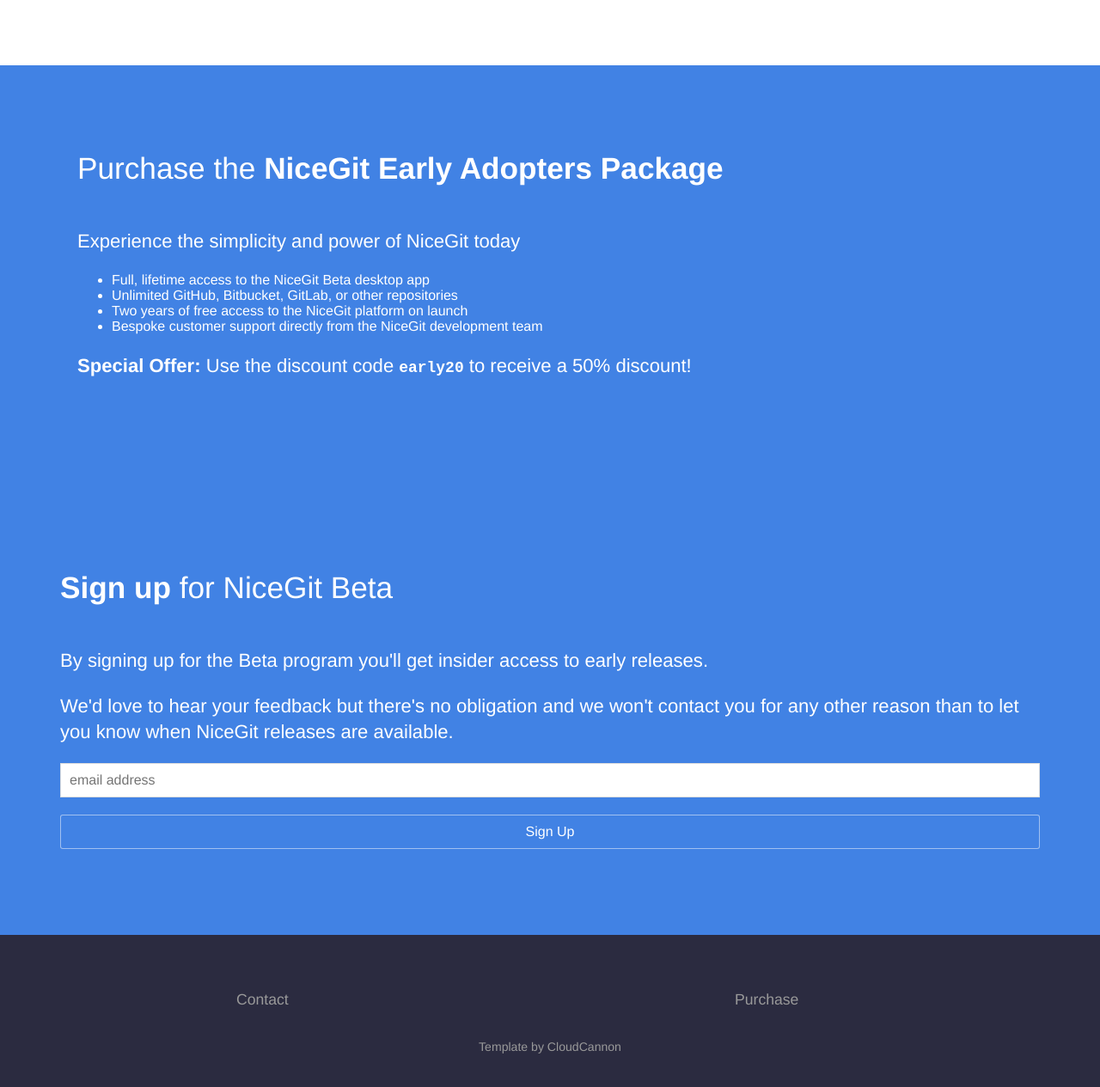
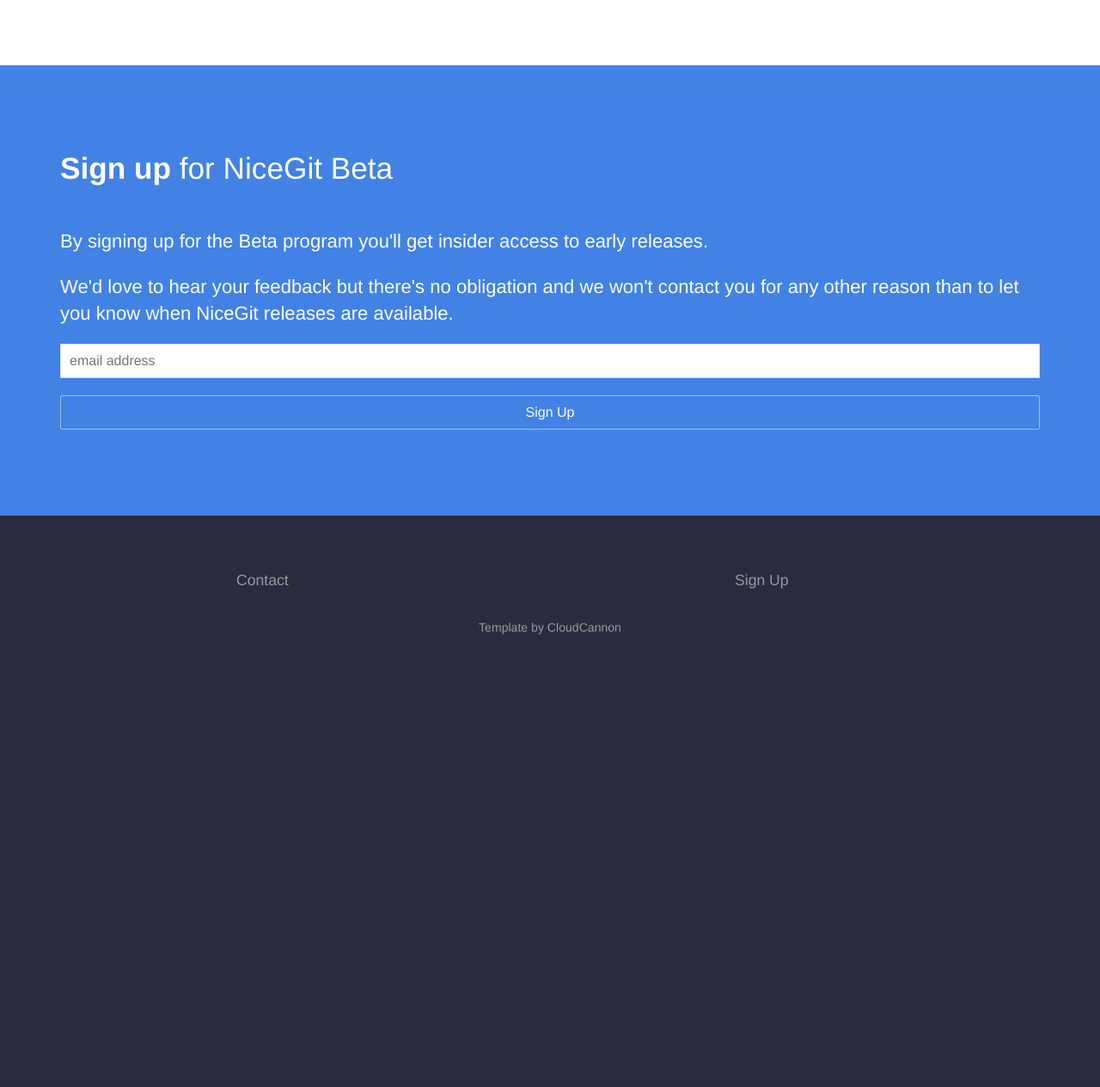
Before and after one commit to NiceGitTeam/Web, a Jekyll site: the page built from index.html, in a window 1280 px wide and 1400 px high, scrolled down 2549 px, cut to the strip 121-1386 px from the top of the window. Shown: the whole strip at 86% size. Built offline with Jekyll 4.4.1, drawn with Linux system fonts in a browser that asks for light colours; comment, search, counter and statistics services are not loaded; after the commit the page ends 3461 px from its top, so only the background shows below that.

Commit message:
Remove purchase

```diff
--- a/index.html
+++ b/index.html
@@ -74,9 +74,9 @@
 		</div>
 	</section> -->
 
-	<section class="bottom-cta" id="purchase">
+	<!-- <section class="bottom-cta" id="purchase">
 			 {% include purchase.html %}
-	</section>
+	</section> -->
 	<section class="bottom-cta" id="sign-up">
 		{% include signup.html %}
 	</section>
```
Also changed, not shown: _data/footer.yml (+5 -5 lines), _data/navigation.yml (+7 -6 lines), images/posts/Purchase Page Dev.png (deleted).
